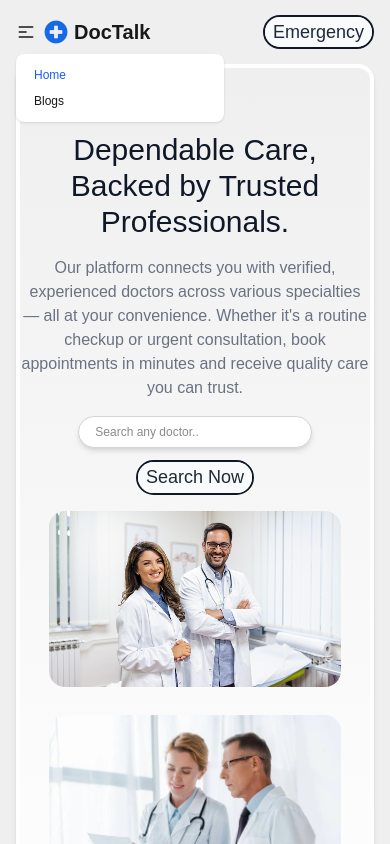
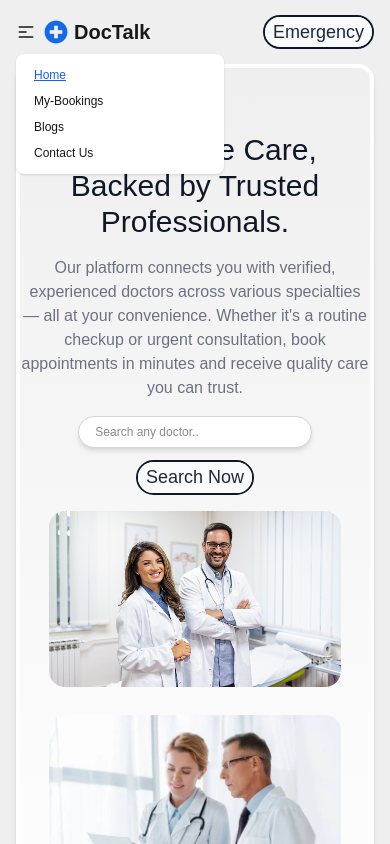
Before and after one commit to ismail-dev-code/doctalk, a React (Vite) app: page / in a window 390 px wide. Both pictures are taken after a click on the element 26 px from the left and 32 px from the top of the page. Shown: the top 844 px of the page. Built offline with nearby package versions, Linux system fonts and the light colour scheme.

Commit message:
recheck done

```diff
--- a/src/components/Navbar.jsx
+++ b/src/components/Navbar.jsx
@@ -31,7 +31,7 @@ const Navbar = () => {
           >
             <li>
             <NavLink
-                className={({ isActive }) => (isActive ? "text-blue-600" : "")}
+              className={({ isActive }) => (isActive ? "text-blue-600 underline" : "")}
               to="/"
             >
               Home
@@ -39,10 +39,26 @@ const Navbar = () => {
           </li>
           <li>
             <NavLink
-                className={({ isActive }) => (isActive ? "text-blue-600" : "")}
+              className={({ isActive }) => (isActive ? "text-blue-600 underline" : "")}
+              to="/booking"
+            >
+              My-Bookings
+            </NavLink>
+          </li>
+          <li>
+            <NavLink
+              className={({ isActive }) => (isActive ? "text-blue-600 underline" : "")}
               to="/blogs"
             >
               Blogs
+            </NavLink>
+          </li>
+          <li>
+            <NavLink
+              className={({ isActive }) => (isActive ? "text-blue-600 underline" : "")}
+              to="/contact-us"
+            >
+              Contact Us
             </NavLink>
           </li>
           </ul>
--- a/src/routes/Routes.jsx
+++ b/src/routes/Routes.jsx
@@ -23,7 +23,7 @@ export const router = createBrowserRouter([
             <span className="loading loading-dots loading-xl"></span>
           </div>
         ),
-        loader: () => fetch("/public/doctors-data.json"),
+        loader: () => fetch("/doctors-data.json"),
         Component: Home,
       },
       {
@@ -37,7 +37,7 @@ export const router = createBrowserRouter([
             <span className="loading loading-dots loading-xl"></span>
           </div>
         ),
-        loader: () => fetch("/public/blogs.json"),
+        loader: () => fetch("/blogs.json"),
         Component: Blogs,
       },
       {
@@ -55,7 +55,7 @@ export const router = createBrowserRouter([
             <span className="loading loading-dots loading-xl"></span>
           </div>
         ),
-        loader: () => fetch("/public/doctors-data.json"),
+        loader: () => fetch("/doctors-data.json"),
         Component: DoctorDetails,
       },
     ],
```
Lines whose indentation alone changed are shown as unchanged.
